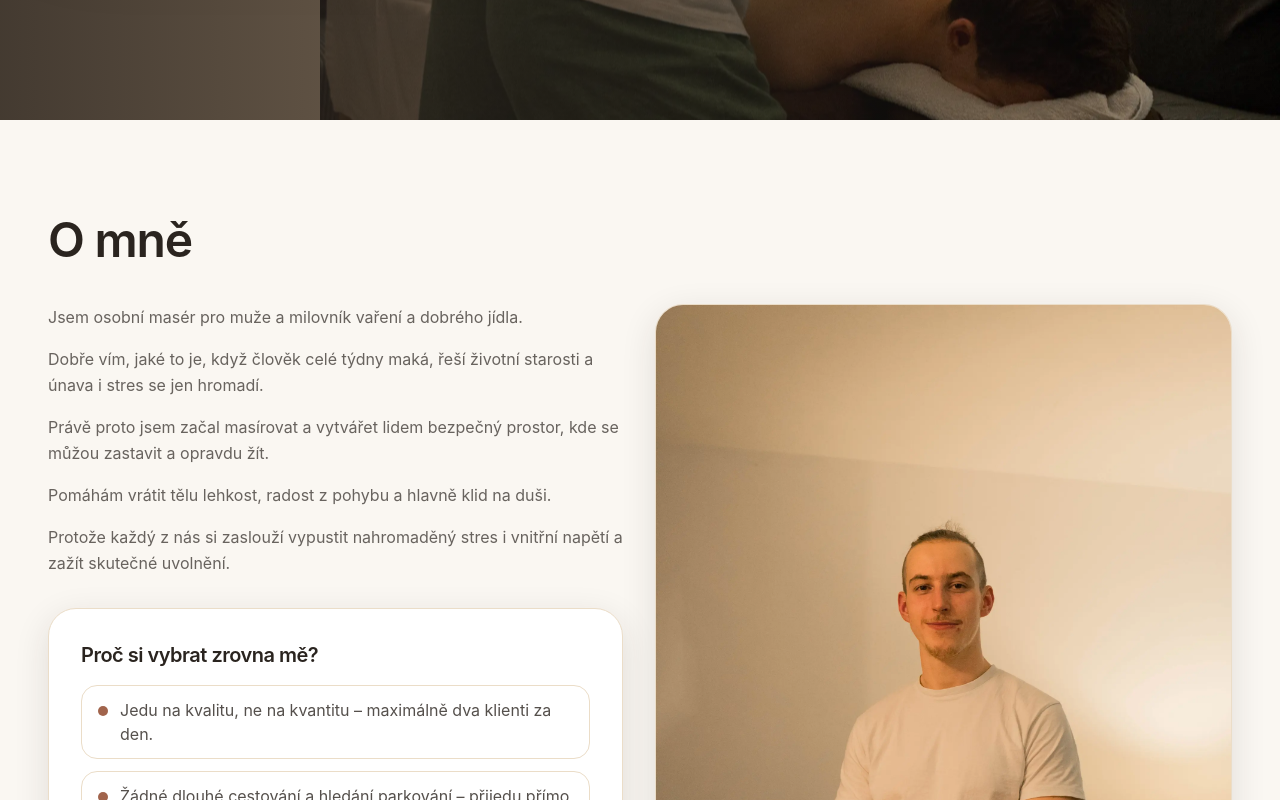
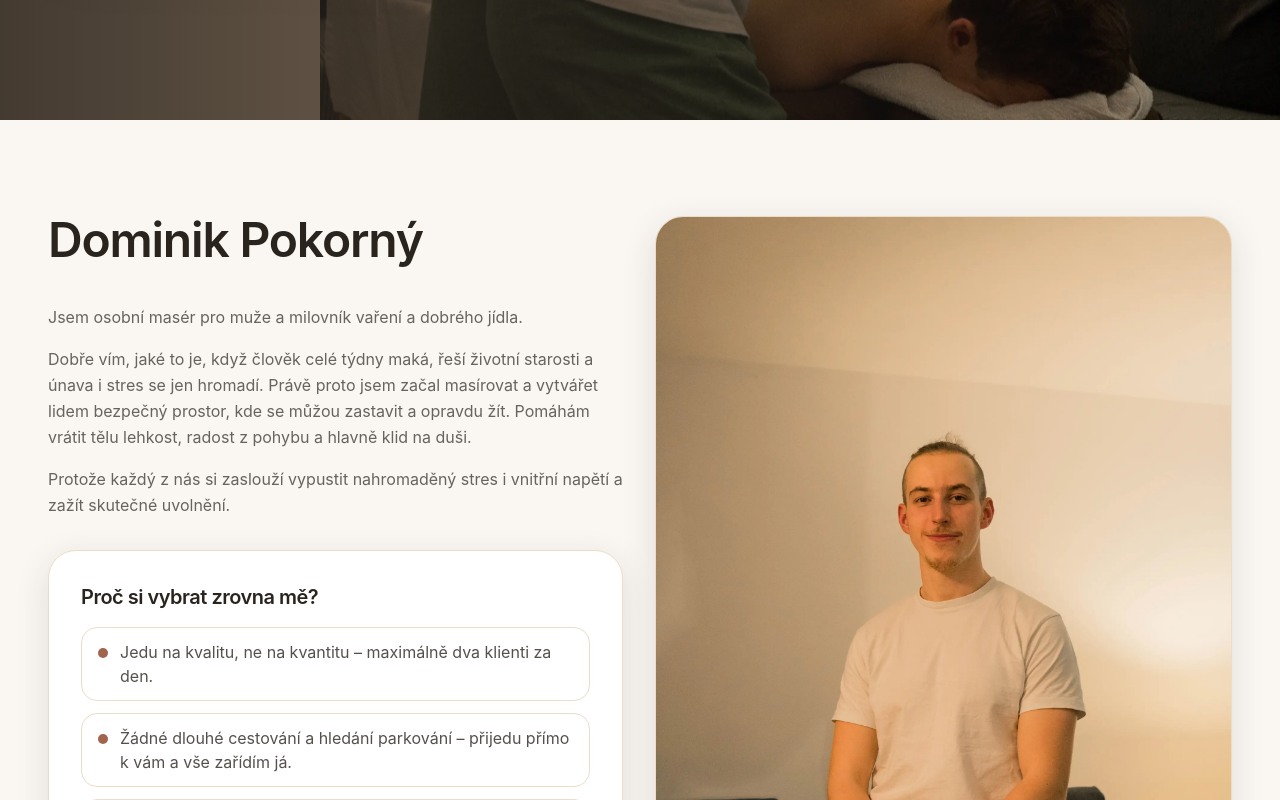
Before and after one commit to chirimiri22/dominik-web, a React (Vite) app: page / in a window 1280 px wide. Shown: the part 680-1480 px from the top of the page. Built offline with nearby package versions, Linux system fonts and the light colour scheme.

Commit message:
update edescription

```diff
--- a/src/components/Description.tsx
+++ b/src/components/Description.tsx
@@ -4,20 +4,26 @@ const Description = (): JSX.Element => {
     const rawPoints = t('description.points')
     const points = Array.isArray(rawPoints) ? rawPoints : []
     const rawParagraphs = t('description.paragraphs')
+        ? t('description.paragraphs')
+        : undefined
     const paragraphs = Array.isArray(rawParagraphs)
         ? rawParagraphs.filter((p): p is string => typeof p === 'string')
         : [String(t('description.text'))]
 
     return (
-        <section id="description" className="py-24 bg-sand-50 ">
+        <section id="description" className="py-24 bg-sand-50 min-h-screen">
             <div className="px-6 sm:px-8 lg:px-12 max-w-screen-xl mx-auto">
-                <div className="mb-10 max-w-3xl">
+                <div className="mb-10 max-w-3xl md:hidden flex">
                     <h2 className="text-4xl sm:text-5xl font-semibold text-ink">{t('description.title')}</h2>
                 </div>
 
-                <div className="flex gap-8 sm:flex-row flex-col">
-                    <div  className="flex-1 space-y-8">
-                        <div className="space-y-4 text-ink/70 leading-relaxed">
+
+                <div className="flex gap-8 sm:flex-row flex-col-reverse">
+                    <div  className="flex-1 ">
+                        <div className="hidden md:flex mb-10 max-w-3xl">
+                            <h2 className="text-4xl sm:text-5xl font-semibold text-ink">{t('description.title')}</h2>
+                        </div>
+                        <div className="space-y-4 mb-8 text-ink/70 leading-relaxed">
                             {paragraphs.map((paragraph, index) => (
                                 <p key={index}>{paragraph}</p>
                             ))}
@@ -40,11 +46,11 @@ const Description = (): JSX.Element => {
 
                     <div
                         // ref={rightRef}
-                        className="rounded-[1.75rem] flex-1 overflow-hidden border border-sand-200 bg-sand-50 shadow-soft"
+                        className="rounded-[1.75rem] md:max-h-full flex-1 min-h-0 overflow-hidden border border-sand-200 bg-sand-50 shadow-soft"
                         // style={rightMaxHeight ? {maxHeight: `${rightMaxHeight}px`} : undefined}
                     >
                         <img src={'/dominik.webp'} alt={t('description.imageAlt')}
-                             className="w-full h-full object-cover block min-h-[26rem]"
+                             className="w-full h-full  object-cover block min-h-[26rem]"
 
                         />
 
--- a/src/locales/cs.json
+++ b/src/locales/cs.json
@@ -35,15 +35,13 @@
     ]
   },
   "description": {
-    "title": "O mně",
-    "heading": "Jmenuji se Dominik Pokorný",
+    "title": "Dominik Pokorný",
+    "heading": "Dominik Pokorný",
 
     "imageAlt": "Portrét Dominika Pokorného",
     "paragraphs": [
       "Jsem osobní masér pro muže a milovník vaření a dobrého jídla.",
-      "Dobře vím, jaké to je, když člověk celé týdny maká, řeší životní starosti a únava i stres se jen hromadí.",
-      "Právě proto jsem začal masírovat a vytvářet lidem bezpečný prostor, kde se můžou zastavit a opravdu žít.",
-      "Pomáhám vrátit tělu lehkost, radost z pohybu a hlavně klid na duši.",
+      "Dobře vím, jaké to je, když člověk celé týdny maká, řeší životní starosti a únava i stres se jen hromadí. Právě proto jsem začal masírovat a vytvářet lidem bezpečný prostor, kde se můžou zastavit a opravdu žít. Pomáhám vrátit tělu lehkost, radost z pohybu a hlavně klid na duši.",
       "Protože každý z nás si zaslouží vypustit nahromaděný stres i vnitřní napětí a zažít skutečné uvolnění."
     ],
     "valuesTitle": "Proč si vybrat zrovna mě?",
--- a/src/locales/en.json
+++ b/src/locales/en.json
@@ -35,15 +35,13 @@
     ]
   },
   "description": {
-    "title": "About me",
+    "title": "Dominik Pokorný",
     "heading": "My name is Dominik Pokorný",
     "imageAlt": "Portrait of Dominik Pokorný",
     "valuesTitle": "Why choose me?",
     "paragraphs": [
       "I am a personal masseur for men, a cook, and an athlete.",
-      "I know well what it's like to work hard for weeks, deal with life's worries, and have fatigue and stress pile up.",
-      "That's why I started massaging and creating a safe space where people can pause and truly live.",
-      "I help return lightness to the body, joy of movement, and above all, peace of mind.",
+      "I know well what it's like to work hard for weeks, deal with life's worries, and have fatigue and stress pile up. That's why I started massaging and creating a safe space where people can pause and truly live. I help return lightness to the body, joy of movement, and above all, peace of mind.",
       "Because everyone deserves to finally release accumulated stress and inner tension and experience true relaxation."
     ],
     "points": [
```
